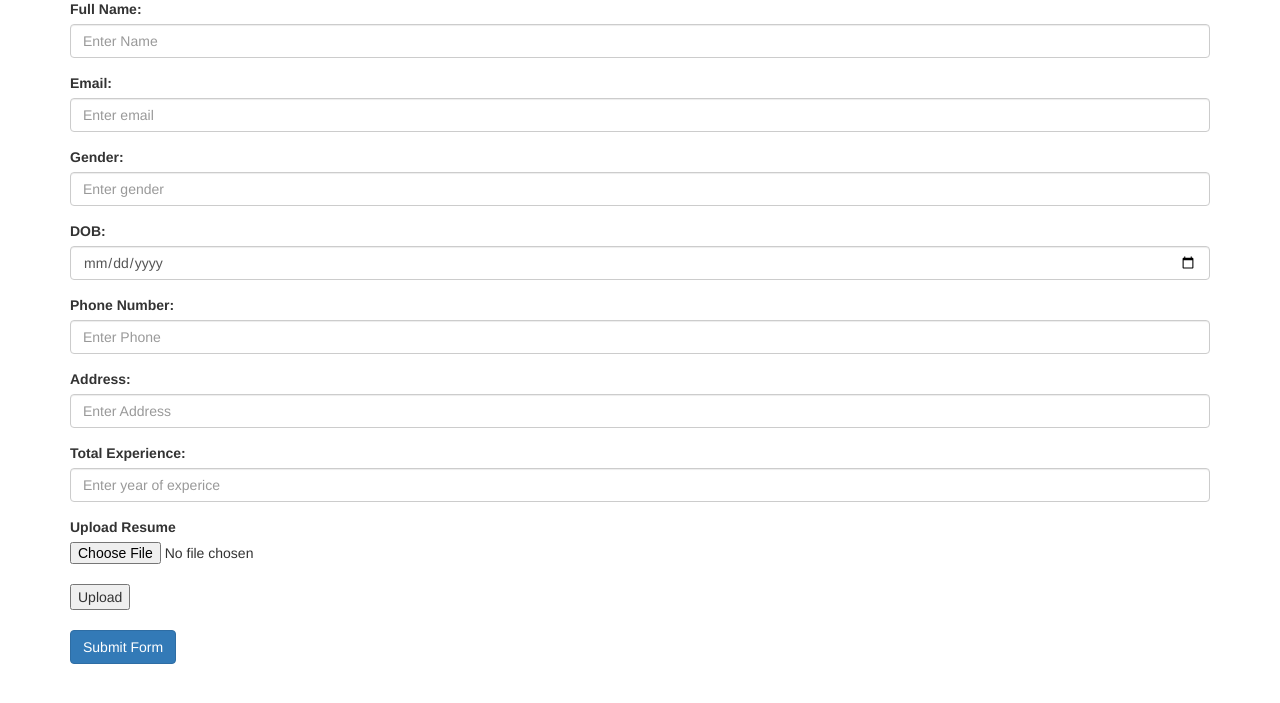
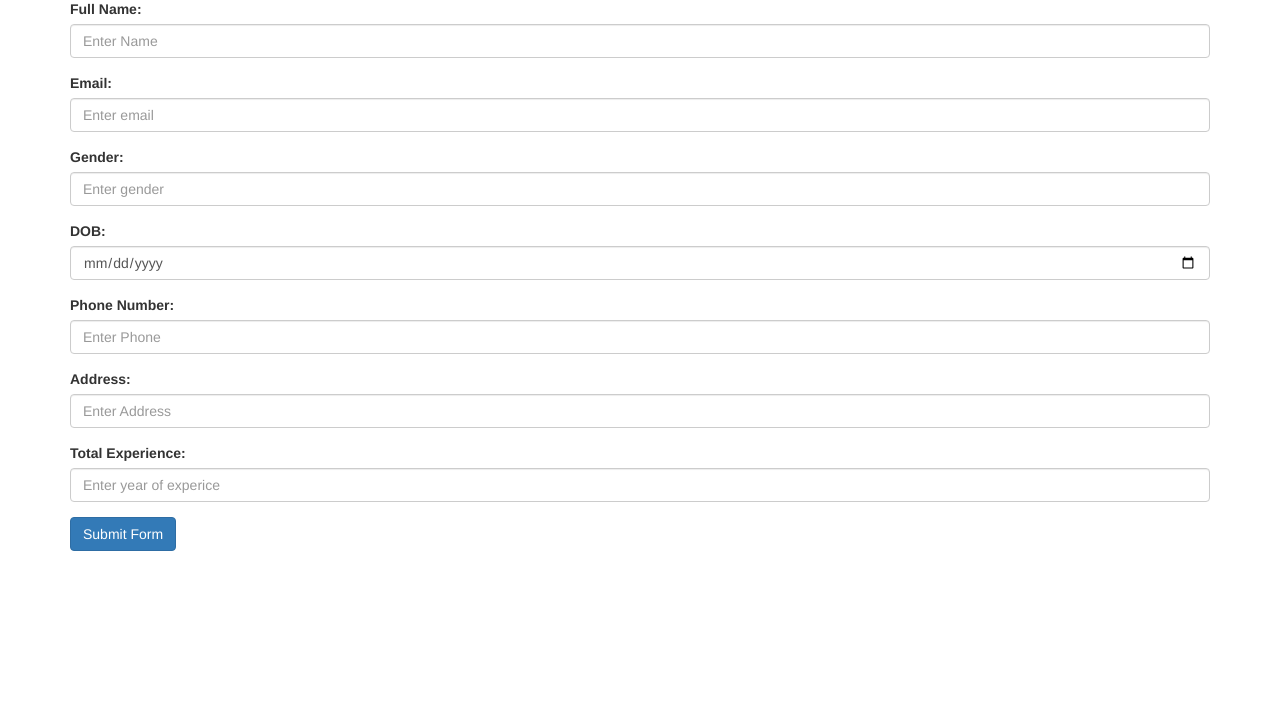
Before and after one commit to reeganvj/recruitment-site, a Django app: page /recruitment/recruiters/ in a window 1280 px wide. Shown: the part 64-767 px from the top of the page. Run offline with Django 3.2, Linux system fonts and the light colour scheme; some libraries are stand-ins or nearby versions.

Commit message:
Removed the upload resume feature Due to partial development

```diff
--- a/recruit/recruitment/models.py
+++ b/recruit/recruitment/models.py
@@ -11,7 +11,6 @@ class UserProfile(models.Model):
     phone_number = models.CharField(max_length=30)
     address = models.TextField(null=True, blank=True)
     total_experience = models.FloatField()
-    document = models.FileField(upload_to='documents/')
     status = models.CharField(max_length=20, default='pending')
 
 
--- a/recruit/recruitment/templates/recruitment_form.html
+++ b/recruit/recruitment/templates/recruitment_form.html
@@ -40,13 +40,6 @@
       <label for="total_experience">Total Experience:</label>
       <input type="text" class="form-control" id="total_experience" placeholder="Enter year of experice" name="phone">
     </div>
-    <form id="uploadbanner" enctype="multipart/form-data" method="post" action="#">
-      <label for="upload_resume">Upload Resume</label>
-     <input id="fileupload" name="myfile" type="file" />
-     <br>
-     <input type="submit" value="Upload" id="submit" />
-     <br></br>
-   </form>
     <button type="button" class="btn btn-primary" onclick="submitForm()">Submit Form</button>
   </form>
 </div>
```
